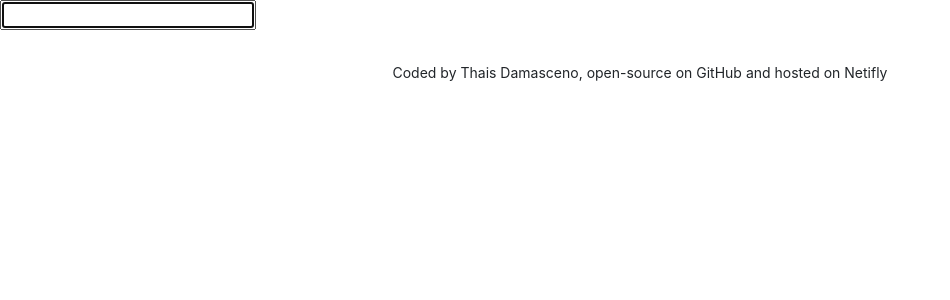
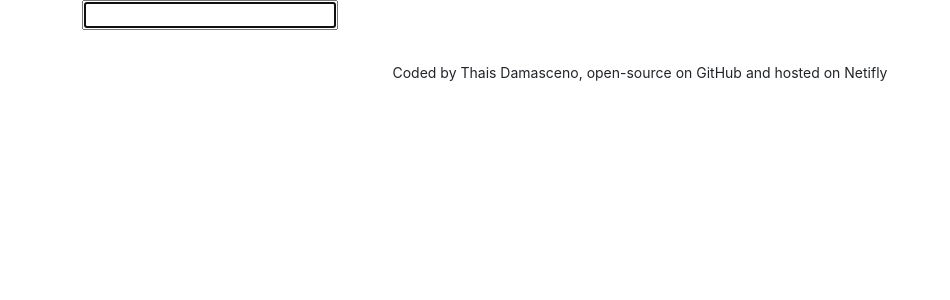
Before and after one commit to tsdamas/dictionary-react-app, a React (Create React App) app: page / in a window 1280 px wide. Shown: the top 300 px of the page, without its empty margins (0-950 px from the left). Built offline with nearby package versions, Linux system fonts and the light colour scheme.

Commit message:
Improved set up

```diff
--- a/src/App.js
+++ b/src/App.js
@@ -6,14 +6,18 @@ import Dictionary from "./Dictionary";
 export default function App() {
   return (
     <div className="App">
+      <div className="container">
       <header className="App-header">
+      </header>
+      <main>
        <Dictionary />
-      </header>
+      </main>
       <footer className="App-footer">
         <small>
           Coded by Thais Damasceno, open-source on GitHub and hosted on Netifly
         </small>
       </footer>
+      </div>
     </div>
   );
 }
--- a/src/Dictionary.js
+++ b/src/Dictionary.js
@@ -7,7 +7,7 @@ export default function Dictionary(){
 
   function search(event) {
     event.preventDefault();
-    alert("Searching");
+    alert(`Searching ${keyword}` );
   }
 
   function handleKeywordChange (event){
```
